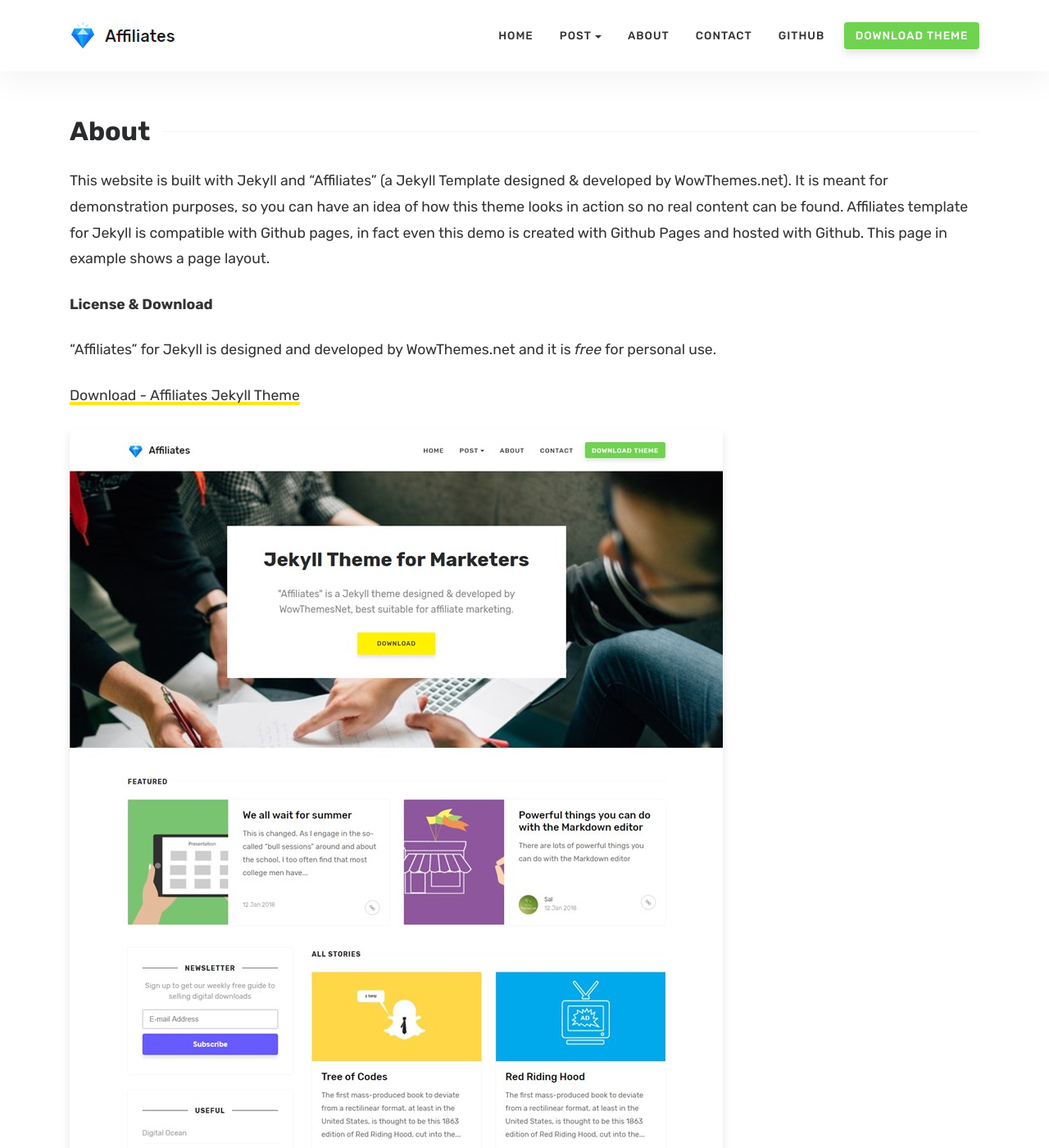
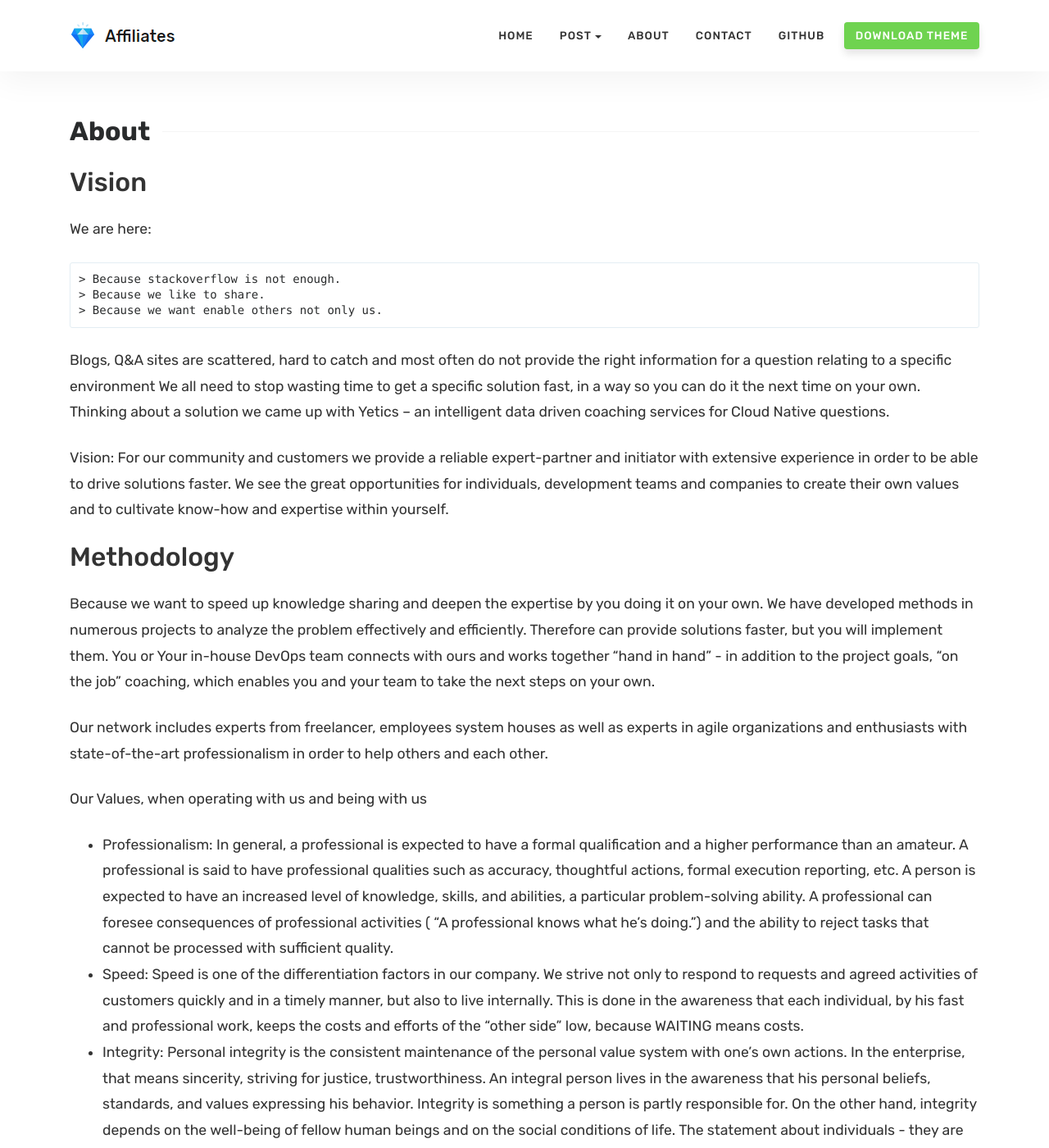
Before and after one commit to yetics/yetics.github.io, a Jekyll site: the page built from about.md, in a window 1280 px wide and 1400 px high. Shown: the whole window at 82% size. Built offline with Jekyll 4.4.1, drawn with Linux system fonts in a browser that asks for light colours; comment, search, counter and statistics services are not loaded; some of the changed text lies outside the part shown.

Commit message:
Updated jekyll theme

```diff
--- a/_layouts/default.html
+++ b/_layouts/default.html
@@ -77,12 +77,12 @@
                 </li>
 
                  <li class="nav-item">
-                    <a target="_blank" class="nav-link" href="https://github.com/wowthemesnet/affiliates-jekyll-theme">Github</a>
+                    <a target="_blank" class="nav-link" href="https://github.com/yetics">Github</a>
                 </li>
 
 
                 <li class="nav-item">
-                    <a class="nav-link highlight" href="https://github.com/wowthemesnet/affiliates-jekyll-theme/archive/master.zip">Download Theme</a>
+                    <a class="nav-link highlight" href="https://github.com/yetics/affiliates-jekyll-theme/archive/master.zip">Download Theme</a>
                 </li>
 
             </ul>
--- a/about.md
+++ b/about.md
@@ -4,18 +4,32 @@ title: About
 comments: true
 ---
 
-This website is built with Jekyll and "Affiliates" (a Jekyll Template designed & developed by WowThemes.net). It is meant for demonstration purposes, so you can have an idea of how this theme looks in action so no real content can be found. Affiliates template for Jekyll is compatible with Github pages, in fact even this demo is created with Github Pages and hosted with Github. This page in example shows a page layout.
+## Vision
 
-**License & Download**
+We are here:
 
-"Affiliates" for Jekyll is designed and developed by WowThemes.net and it is *free* for personal use.
+    > Because stackoverflow is not enough.
+    > Because we like to share.
+    > Because we want enable others not only us.
 
-<a href="https://github.com/wowthemesnet/affiliates-jekyll-theme/archive/master.zip" target="_blank">Download - Affiliates Jekyll Theme</a>
+Blogs, Q&A sites are scattered, hard to catch and most often do not provide the right information for a question relating to a specific environment We all need to stop wasting time to get a specific solution fast, in a way so you can do it the next time on your own.
+Thinking about a solution we came up with Yetics – an intelligent data driven coaching services for Cloud Native  questions.
 
-![jekyll template mediumish]({{site.baseurl}}/assets/images/theme1.jpg)
+Vision: For our community and customers we provide a reliable expert-partner and initiator with extensive experience in order to be able to drive solutions faster. We see the great opportunities for individuals, development teams and companies to create their own values and to cultivate know-how and expertise within yourself.
 
-![jekyll template mediumish]({{site.baseurl}}/assets/images/theme2.jpg)
+## Methodology
+Because we want to speed up knowledge sharing and deepen the expertise by you doing it on your own.
+We have developed methods in numerous projects to analyze the problem effectively and efficiently. Therefore can provide solutions faster, but you will implement them.
+You or Your in-house DevOps team connects with ours and works together "hand in hand" - in addition to the project goals, "on the job" coaching, which enables you and your team to take the next steps on your own.
 
-![jekyll template mediumish]({{site.baseurl}}/assets/images/theme3.jpg)
+Our network includes experts from freelancer, employees system houses as well as experts in agile organizations and enthusiasts with state-of-the-art professionalism in order to help others and each other.
 
-![jekyll template mediumish]({{site.baseurl}}/assets/images/theme4.jpg)
+Our Values, when operating with us and being with us
+- Professionalism: In general, a professional is expected to have a formal qualification and a higher performance than an amateur. A professional is said to have professional qualities such as accuracy, thoughtful actions, formal execution reporting, etc. A person is expected to have an increased level of knowledge, skills, and abilities, a particular problem-solving ability. A professional can foresee consequences of professional activities ( "A professional knows what he's doing.") and the ability to reject tasks that cannot be processed with sufficient quality.
+- Speed: Speed is one of the differentiation factors in our company. We strive not only to respond to requests and agreed activities of customers quickly and in a timely manner, but also to live internally. This is done in the awareness that each individual, by his fast and professional work, keeps the costs and efforts of the "other side" low, because WAITING means costs.
+- Integrity: Personal integrity is the consistent maintenance of the personal value system with one's own actions. In the enterprise, that means sincerity, striving for justice, trustworthiness. An integral person lives in the awareness that his personal beliefs, standards, and values expressing his behavior. Integrity is something a person is partly responsible for. On the other hand, integrity depends on the well-being of fellow human beings and on the social conditions of life. The statement about individuals - they are "integrity" - means that these people are "incorruptible" and have "solid, deep-rooted, positive values" to which they stand and from which they can not be dissuaded.
+- Openness: people with a lot of openness are characterized by adjectives as imaginative, original, inventive, imaginative, intellectually curious, open to new ideas, sensitive to own and foreign emotions, willing to question traditional values
+- Reliability: All stand for each other and help each other.
+- Consistency: All individual processes and activities, the occurrence of which is inherent in a regularity, are provided just as professionally.
+
+Work with us!
```
